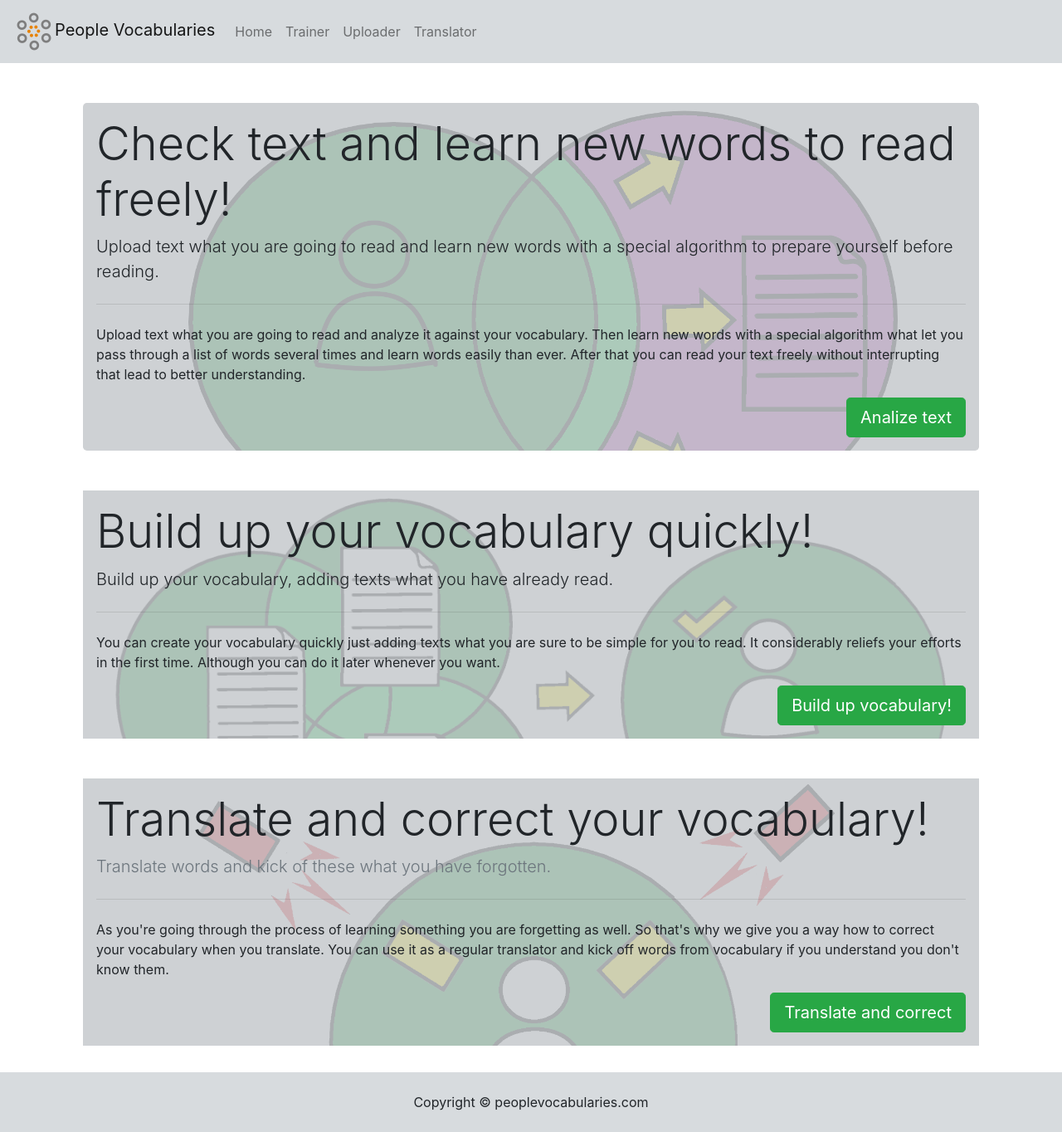
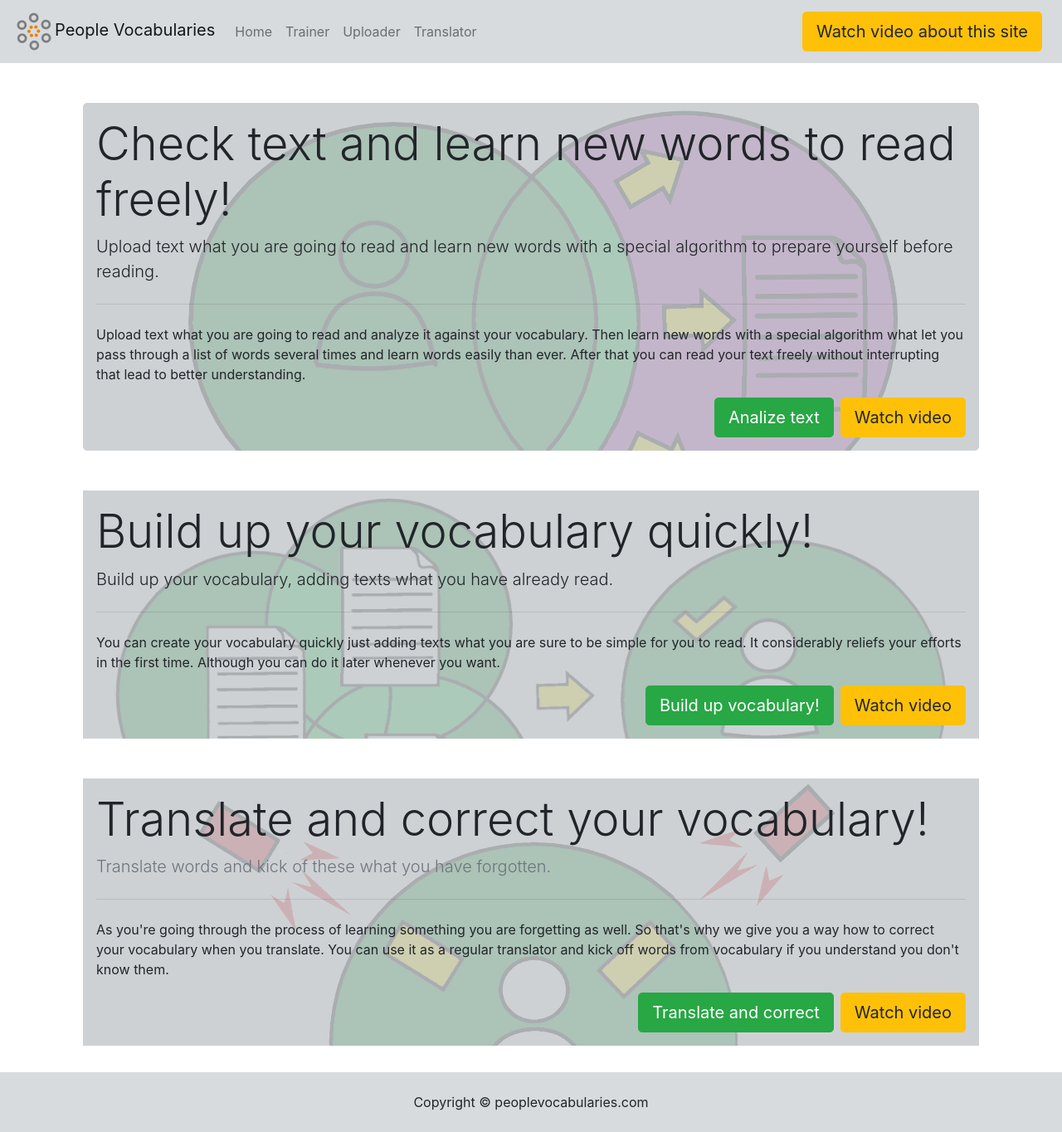
Before and after one commit to kokushkin/PeopleVocabularies, a React (Create React App) app in the folder site/: page / in a window 1280 px wide. Shown: the whole page at 83% size. Built offline with nearby package versions, Linux system fonts and the light colour scheme; what aws-amplify, aws-amplify-react would draw is missing.

Commit message:
place vide references on the site

```diff
--- a/site/src/components/Landing.js
+++ b/site/src/components/Landing.js
@@ -14,11 +14,15 @@ const Landing = () => {
               <p>
               Upload text what you are going to read and analyze it against your vocabulary. Then learn new words with a special algorithm what let you pass through a list of words several times and learn words easily than ever. After that you can read your text freely without interrupting  that lead to better understanding.
               </p>
+              <div class="d-flex justify-content-end">
+
                 <Link to="/trainer">
-                <div class="d-flex justify-content-end">
                   <a className="btn btn-success btn-lg float-right" href="" role="button">Analize text</a>
+                </Link>
+                <a className="btn btn-warning btn-lg float-right ml-2" href="https://youtu.be/X4Rf8HiDtK0?t=182" role="button">Watch video</a>
+
               </div>
-              </Link>
+
           </div>
         </section>
         <section className="container mt-5">
@@ -29,11 +33,14 @@ const Landing = () => {
               <p>
               You can create your vocabulary quickly just adding texts what you are sure to be simple for you to read. It considerably reliefs your efforts in the first time. Although you can do it later whenever you want.
               </p>
+
+              <div class="d-flex justify-content-end">
                 <Link to="/uploader">
-                <div class="d-flex justify-content-end">
                   <a className="btn btn-success btn-lg" href="" role="button">Build up vocabulary!</a>
+                </Link>
+                <a className="btn btn-warning btn-lg float-right ml-2" href="https://youtu.be/X4Rf8HiDtK0?t=516" role="button">Watch video</a>
               </div>
-              </Link>
+
           </div>
         </section>
         <section className="container mt-5">
@@ -44,11 +51,14 @@ const Landing = () => {
               <p>
               As you're going through the process of learning something you are forgetting as well. So that's why we give you a way how to correct your vocabulary when you translate. You can use it as a regular translator and kick off words from vocabulary if you understand you don't know them.
               </p>
+
+              <div className="d-flex justify-content-end">
                 <Link to="/translator">
-                <div className="d-flex justify-content-end">
                   <a className="btn btn-success btn-lg" href="" role="button">Translate and correct</a>
+                </Link>
+                <a className="btn btn-warning btn-lg float-right ml-2" href="https://youtu.be/X4Rf8HiDtK0?t=631" role="button">Watch video</a>
               </div>
-              </Link>
+
           </div>
         </section>
     </div>
--- a/site/src/pages/TemplatePage.js
+++ b/site/src/pages/TemplatePage.js
@@ -77,6 +77,7 @@ function TemplatePage() {
                 </Link>
               </li>
             </ul>
+            {!user && <a className="btn btn-warning btn-lg mr-2" href="https://www.youtube.com/watch?v=X4Rf8HiDtK0" role="button">Watch video about this site</a>}
             {user && <LogOut onLogout={() => logOut()} user={user}/>}
           </div>
         </nav>
```
Lines whose indentation alone changed are shown as unchanged.
